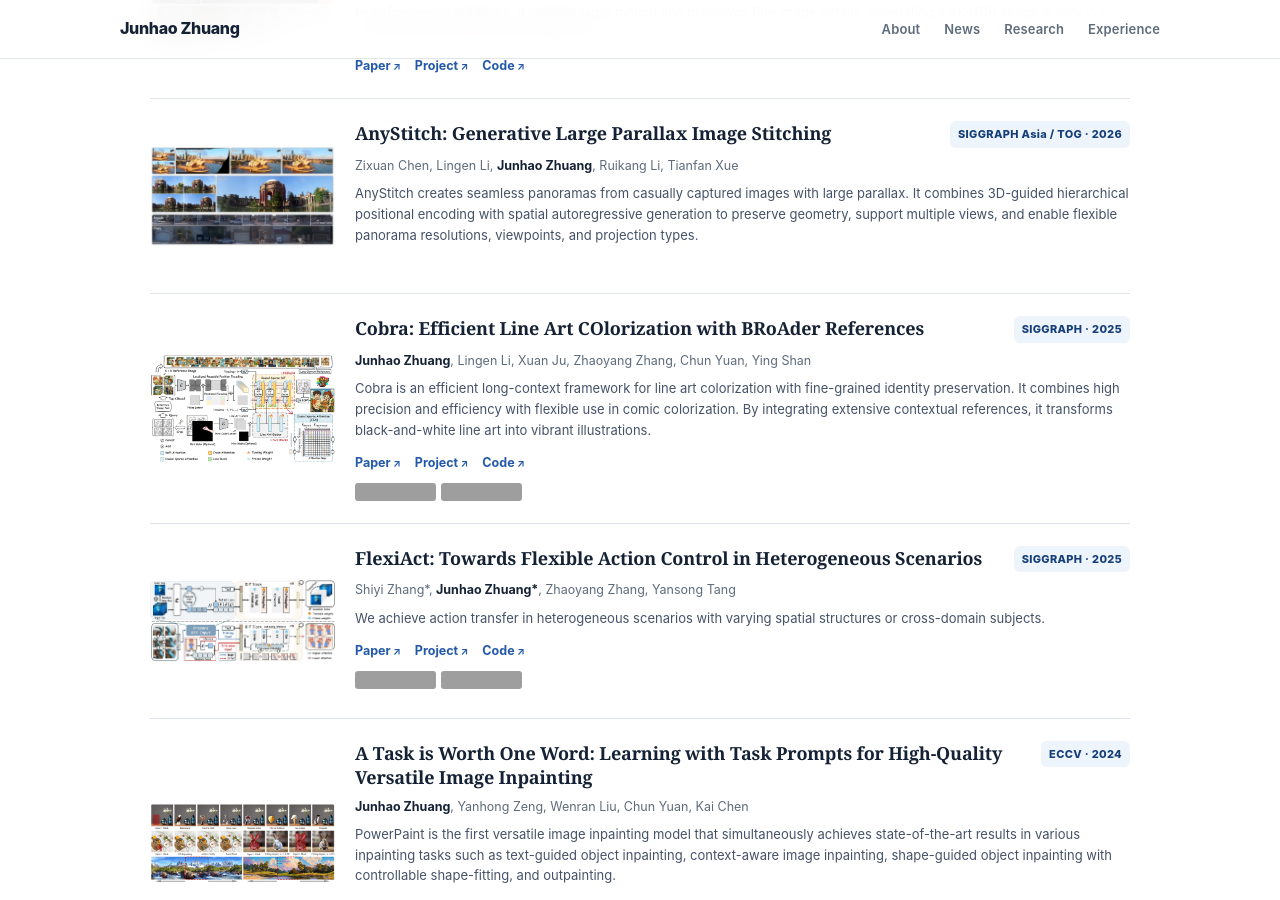
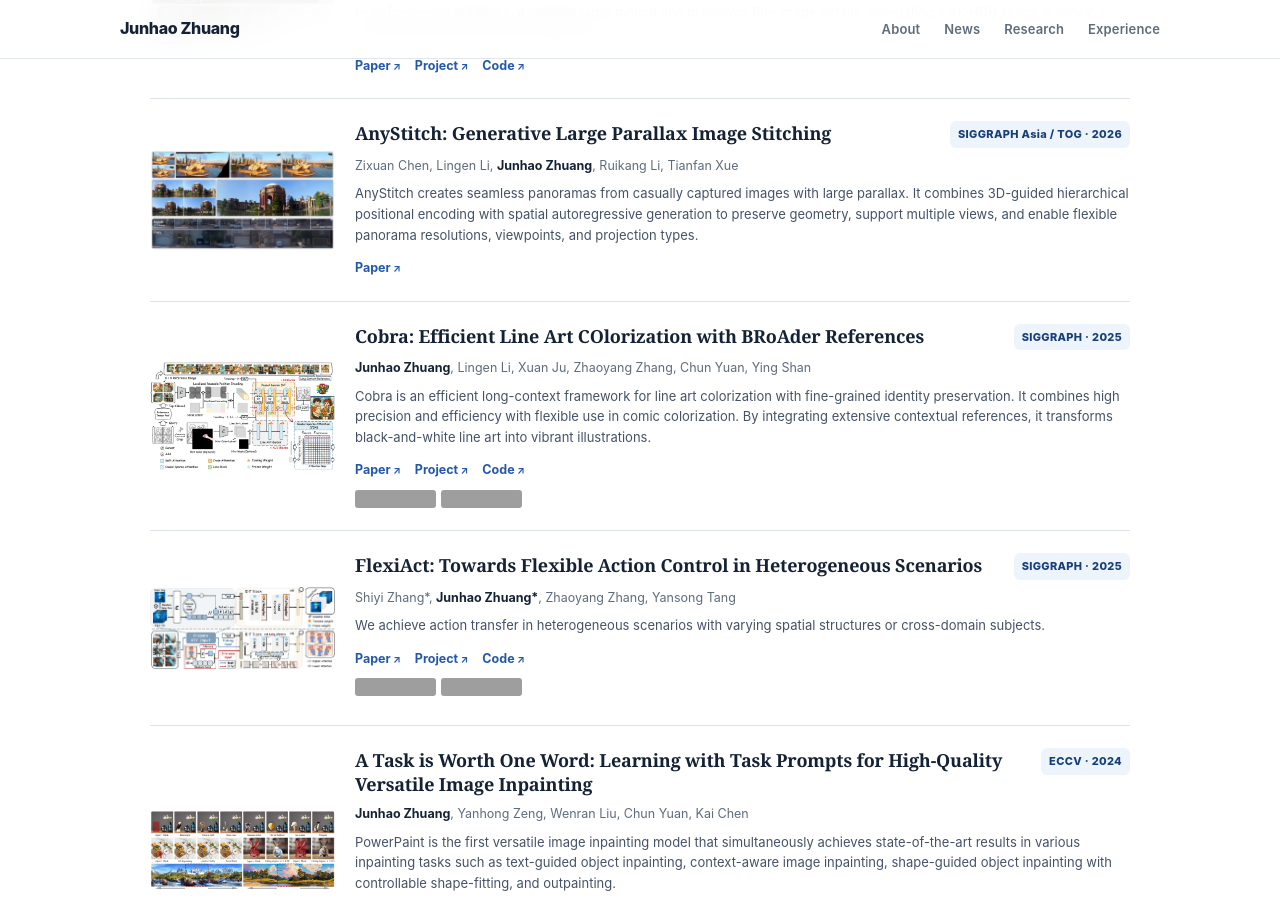
Before and after one commit to zhuang2002/zhuang2002.github.io, a Jekyll site: the page built from _pages/about.html, in a window 1280 px wide and 900 px high, scrolled down 3825 px. Built offline with Jekyll 4.4.1, drawn with Linux system fonts in a browser that asks for light colours; grey boxes are pictures that could not be loaded.

Commit message:
Add ACM paper link for AnyStitch

```diff
--- a/_pages/about.html
+++ b/_pages/about.html
@@ -454,6 +454,7 @@ redirect_from:
             <div class="paper-topline"><h3>AnyStitch: Generative Large Parallax Image Stitching</h3><span class="venue">SIGGRAPH Asia / TOG · 2026</span></div>
             <p class="authors">Zixuan Chen, Lingen Li, <b>Junhao Zhuang</b>, Ruikang Li, Tianfan Xue</p>
             <p class="paper-desc">AnyStitch creates seamless panoramas from casually captured images with large parallax. It combines 3D-guided hierarchical positional encoding with spatial autoregressive generation to preserve geometry, support multiple views, and enable flexible panorama resolutions, viewpoints, and projection types.</p>
+            <div class="paper-links"><a href="https://dl.acm.org/doi/10.1145/3842587">Paper</a></div>
           </div>
         </article>
 
```
